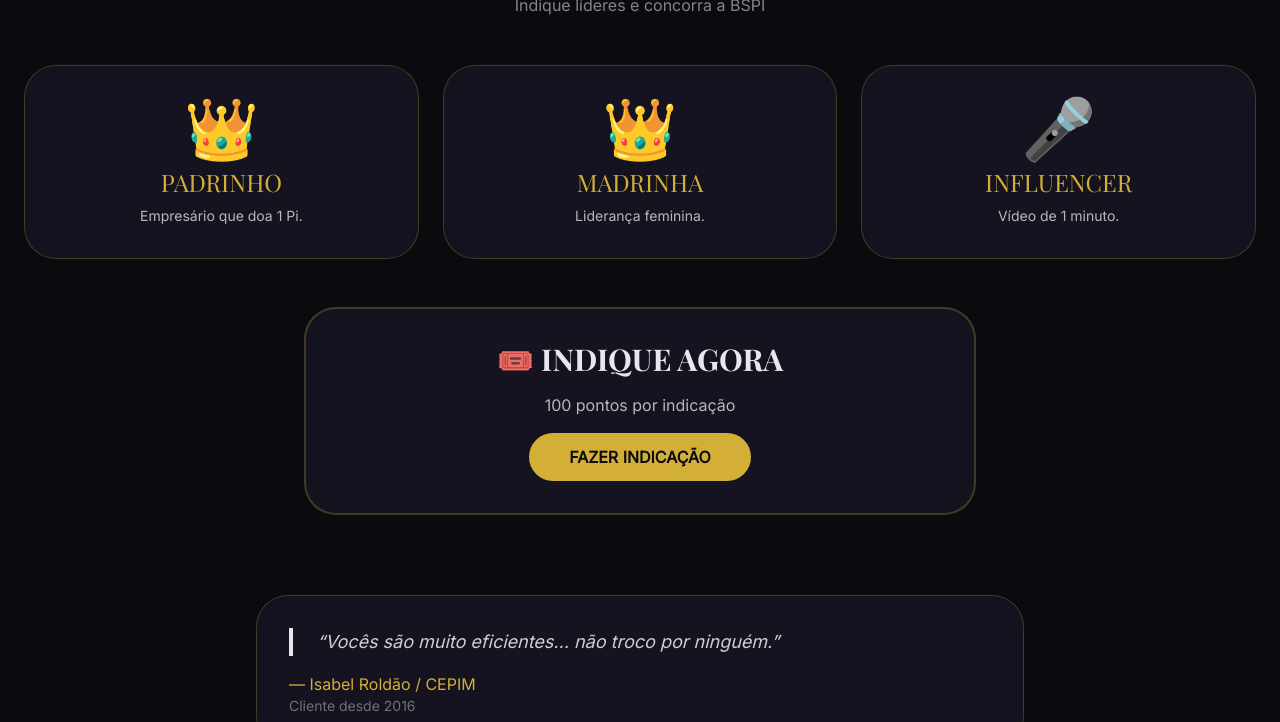
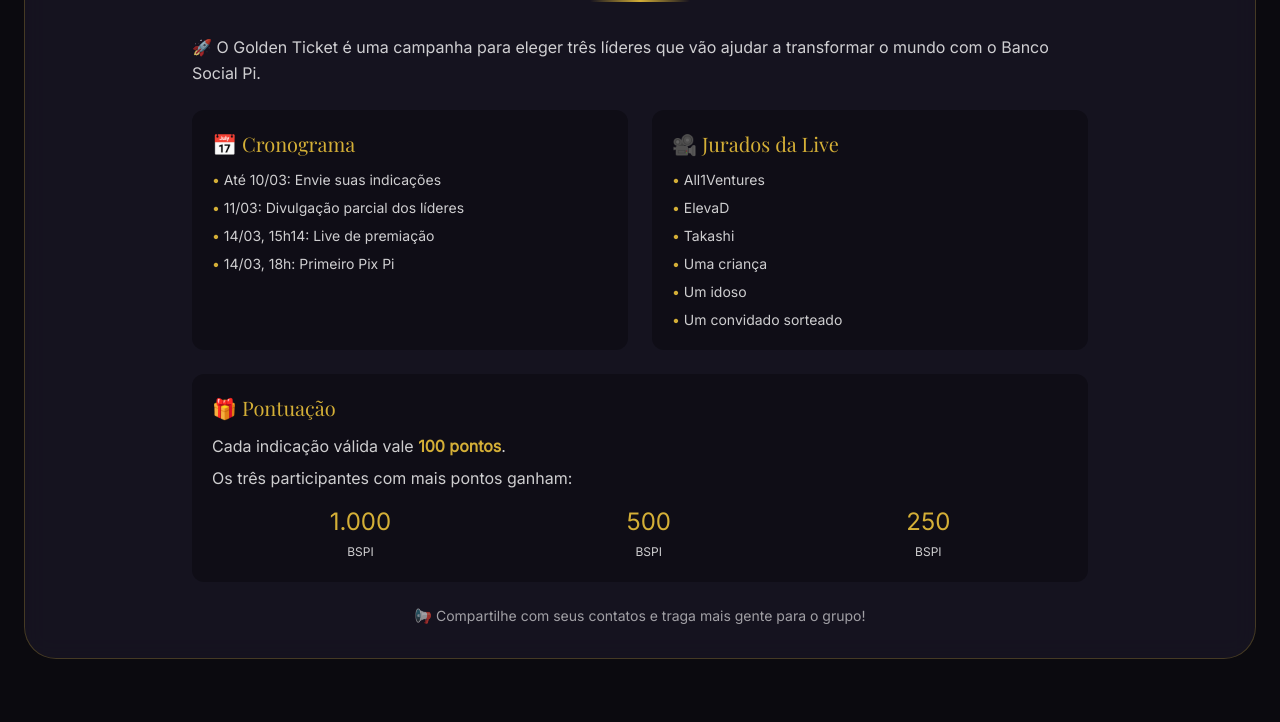
Before and after one commit to gabrielhack401/BANCO-SOCIAL-PI, a website: page public/index.html in a window 1280 px wide. Shown: the part 2601-3323 px from the top of the page. Drawn offline with nearby package versions, Linux system fonts and the light colour scheme; no server answers.

Commit message:
Update index.html

```diff
--- a/public/index.html
+++ b/public/index.html
@@ -3,7 +3,7 @@
 <head>
     <meta charset="UTF-8">
     <meta name="viewport" content="width=device-width, initial-scale=1.0">
-    <title>Banco Social Pi | ELEVAD</title>
+    <title>Banco Social Pi | ELEVAD | GOLDEN TICKET</title>
     <link rel="preconnect" href="https://fonts.googleapis.com">
     <link rel="preconnect" href="https://fonts.gstatic.com" crossorigin>
     <link href="https://fonts.googleapis.com/css2?family=Inter:opsz@14..32&family=Playfair+Display:wght@400;600;700&display=swap" rel="stylesheet">
@@ -177,7 +177,60 @@
             </div>
         </section>
 
-        <!-- GOLDEN TICKET -->
+        <!-- NOVA SEÇÃO: SOBRE O GOLDEN TICKET (baseada no formulário) -->
+        <section class="container-custom mt-20">
+            <div class="glass-card">
+                <h2 class="text-4xl md:text-5xl text-center serif mb-4">SOBRE O <span class="gold-text">GOLDEN TICKET</span></h2>
+                <div class="divider"></div>
+
+                <div class="space-y-6 text-white/80 max-w-4xl mx-auto mt-8">
+                    <p class="leading-relaxed">
+                        🚀 O Golden Ticket é uma campanha para eleger três líderes que vão ajudar a transformar o mundo com o Banco Social Pi.
+                    </p>
+
+                    <div class="grid md:grid-cols-2 gap-6 mt-8">
+                        <div class="bg-black/30 p-5 rounded-xl">
+                            <h3 class="text-xl gold-text mb-3">📅 Cronograma</h3>
+                            <ul class="space-y-2 text-sm">
+                                <li><span class="gold-text">•</span> Até 10/03: Envie suas indicações</li>
+                                <li><span class="gold-text">•</span> 11/03: Divulgação parcial dos líderes</li>
+                                <li><span class="gold-text">•</span> 14/03, 15h14: Live de premiação</li>
+                                <li><span class="gold-text">•</span> 14/03, 18h: Primeiro Pix Pi</li>
+                            </ul>
+                        </div>
+
+                        <div class="bg-black/30 p-5 rounded-xl">
+                            <h3 class="text-xl gold-text mb-3">🎥 Jurados da Live</h3>
+                            <ul class="space-y-2 text-sm">
+                                <li><span class="gold-text">•</span> All1Ventures</li>
+                                <li><span class="gold-text">•</span> ElevaD</li>
+                                <li><span class="gold-text">•</span> Takashi</li>
+                                <li><span class="gold-text">•</span> Uma criança</li>
+                                <li><span class="gold-text">•</span> Um idoso</li>
+                                <li><span class="gold-text">•</span> Um convidado sorteado</li>
+                            </ul>
+                        </div>
+                    </div>
+
+                    <div class="bg-black/30 p-5 rounded-xl mt-4">
+                        <h3 class="text-xl gold-text mb-3">🎁 Pontuação</h3>
+                        <p>Cada indicação válida vale <span class="gold-text font-bold">100 pontos</span>.</p>
+                        <p class="mt-2">Os três participantes com mais pontos ganham:</p>
+                        <div class="flex justify-around mt-4 text-center">
+                            <div><span class="text-2xl gold-text">1.000</span><br><span class="text-xs">BSPI</span></div>
+                            <div><span class="text-2xl gold-text">500</span><br><span class="text-xs">BSPI</span></div>
+                            <div><span class="text-2xl gold-text">250</span><br><span class="text-xs">BSPI</span></div>
+                        </div>
+                    </div>
+
+                    <div class="text-center mt-8">
+                        <p class="text-white/60 text-sm">📢 Compartilhe com seus contatos e traga mais gente para o grupo!</p>
+                    </div>
+                </div>
+            </div>
+        </section>
+
+        <!-- GOLDEN TICKET (PERFIS) -->
         <section class="container-custom mt-20">
             <h2 class="text-5xl text-center serif">GOLDEN <span class="gold-text">TICKET</span></h2>
             <div class="divider"></div>
@@ -228,7 +281,7 @@
     </footer>
 
     <script>
-        // CONTAGEM REGRESSIVA CORRIGIDA
+        // CONTAGEM REGRESSIVA FUNCIONAL
         function updateCounters() {
             const now = new Date();
             const y = now.getFullYear();
@@ -250,7 +303,7 @@
         setInterval(updateCounters, 1000);
         updateCounters();
 
-        // QUEIMADO (API)
+        // QUEIMADO VIA API
         async function carregarQueimado() {
             try {
                 const res = await fetch('/api/saldo');
@@ -264,4 +317,4 @@
         carregarQueimado();
     </script>
 </body>
-</html>
+            </html>
```
